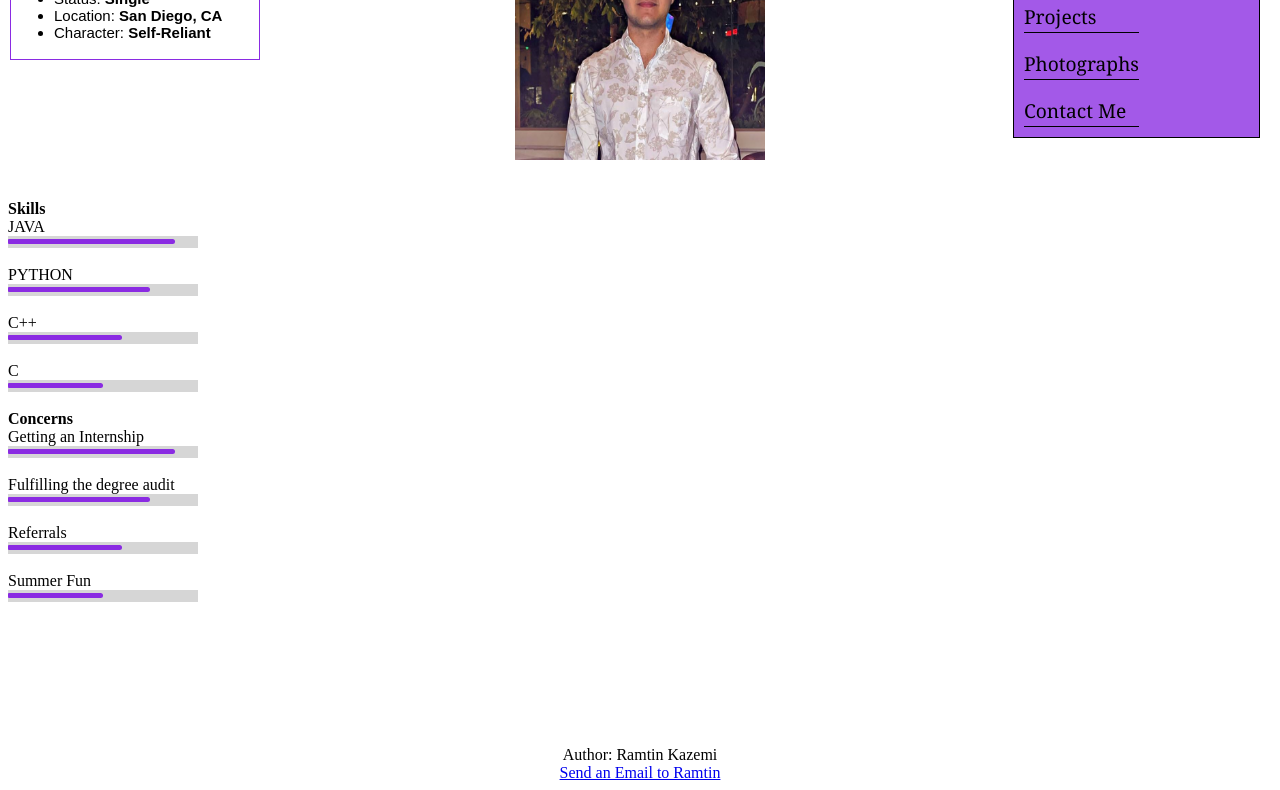
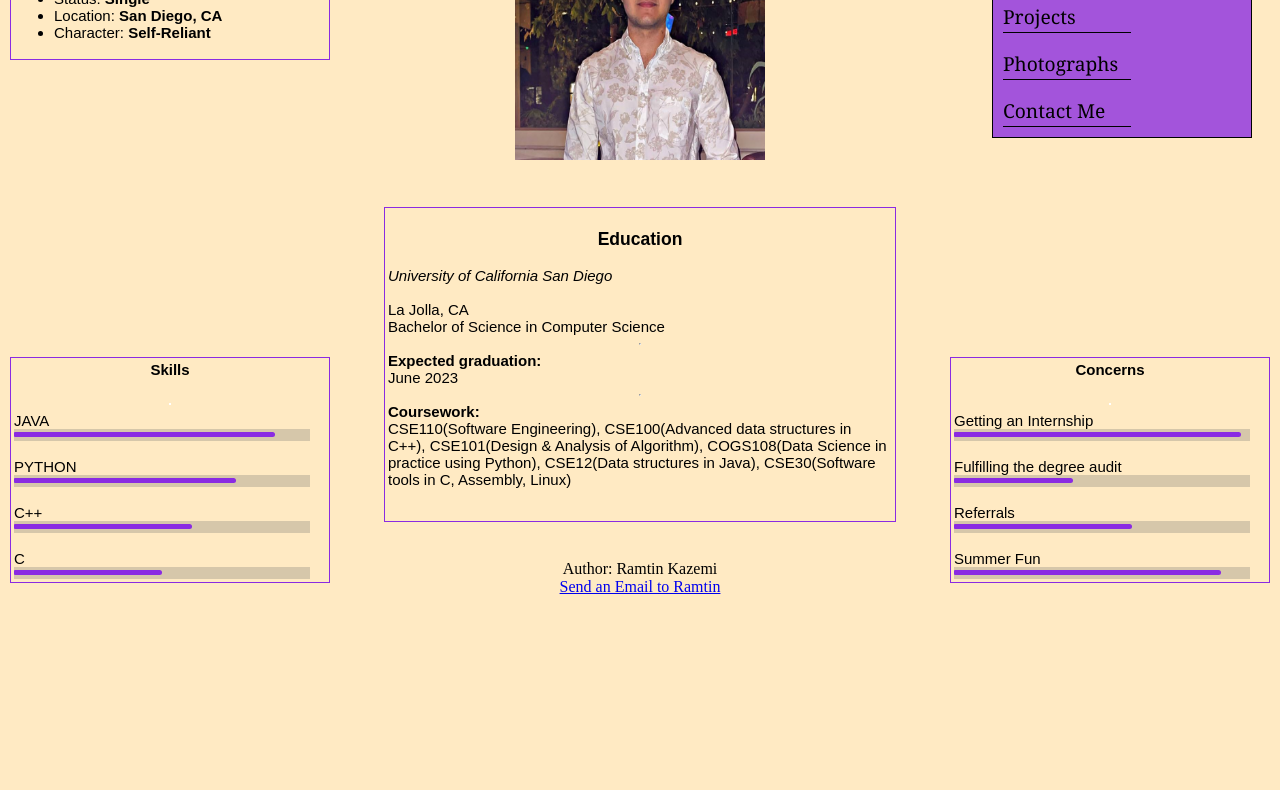
Before and after one commit to ramtinkazemi1/cse134B-HW4, a plain HTML site: page index.html in a window 1280 px wide. Shown: the part 193-983 px from the top of the page. After the commit the page ends 800 px from the top, so only its background shows below. Drawn offline with Linux system fonts and the light colour scheme.

Commit message:
Homepage delivery

```diff
--- a/index.html
+++ b/index.html
@@ -8,6 +8,10 @@
 <!--  link, template,-->
 
 <style>
+    body{
+        background-color: rgba(255, 166, 0, 0.234);
+    }
+
     header{
         background-color: rgba(137, 43, 226, 0.782);
         border: 2px solid #000;
@@ -22,10 +26,15 @@
         line-height: 20px;
         width: fit-content;
     }
+    ramtinPic{
+        justify-content: center;
+        left: 45%;
+        height: auto;
+    }
     #navBar{
         background-color: rgba(137, 43, 226, 0.782);
-        color: rgb(0, 0, 0);
-        width: fit-content;
+        width: max-content;
+        height: max-content;
         font-family: Georgia, 'Times New Roman', Times, serif;
         border: 1px solid black;
         list-style-type: none;
@@ -33,10 +42,12 @@
         display: block;
         line-height: 15px;
         padding: 10px;
+        width: 10%;
         padding-right: 120px;
         margin-right: 10px;
         position: absolute;
         right: 10px;
+        left: 77.5%;
         top: 120px;
     }
     #navOpt a {
@@ -46,11 +57,6 @@
         color: #000;
         padding: 8px 0px;
         text-decoration-line: none;
-      }
-
-      #navOpt a.active {
-        background-color: #04AA6D;
-        color: white;
       }
 
       #navOpt a:hover:not(.active) {
@@ -67,12 +73,33 @@
         border-color: blueviolet;
         background-color: transparent;
         font-family: fantasy;
+        width: fit-content;
         padding: 3px;
         font-size: 15px;
-        width: 250px;
+        width: 25%;
         position: absolute;
         left: 10px;
         top: 130px;
+    }
+
+    #edParagraph{
+        box-sizing: border-box;
+        display: grid;
+        border-style: solid;
+        border-width: 1px;
+        border-color: blueviolet;
+        background-color: transparent;
+        font-family: fantasy;
+        width: fit-content;
+        height: max-content;
+        padding: 3px;
+        font-size: 15px;
+        width: 40%;
+        margin: 0 , auto;
+        position: absolute;
+        /*top: 370px;*/
+        top: 50%;
+        left: 30%;
     }
 
     .meter {
@@ -83,7 +110,7 @@
         border-bottom-left-radius: 0;
         padding-bottom: 7px;
         padding-top: 3px;
-        width: 15%;
+        width: 95%;
     }
     .meter > span {
         display: block;
@@ -98,7 +125,45 @@
         overflow: hidden;
       }
 
+      #skillDiv{
+        box-sizing: border-box;
+        display: grid;
+        border-style: solid;
+        border-width: 1px;
+        border-color: blueviolet;
+        background-color: transparent;
+        font-family: fantasy;
+        width: fit-content;
+        padding: 3px;
+        font-size: 15px;
+        width: 25%;
+        position: absolute;
+        left: 10px;
+        top: 550px;
+      }
+      #concernDiv{
+        box-sizing: border-box;
+        display: grid;
+        border-style: solid;
+        border-width: 1px;
+        border-color: blueviolet;
+        background-color: transparent;
+        font-family: fantasy;
+        width: fit-content;
+        padding: 3px;
+        font-size: 15px;
+        width: 25%;
+        position: absolute;
+        right: 10px;
+        top: 550px;
+      }
+      #footer{
+        position:relative;
+        bottom:0;
+        justify-content: center;
+      }
 </style>
+
 <body>
     <header>
         <center><h3 id="h3"><b>RAMTIN KAZEMI</b></h3></center>
@@ -106,9 +171,7 @@
 
     <main>
         <center>
-            <picture id="ramtinsPic">
-                <img src="Media/ax.png" alt="ramtin kazemi" width="250" height="250">
-            </picture>
+            <img id="ramtinPic" src="Media/ax.png" alt="ramtin kazemi" width="250" height="250">
         </center>
 
         <section>
@@ -136,8 +199,23 @@
         <br />
         <br />
 
-        <caption><b>Skills</b></caption>
+
+        <div id="edParagraph">
+            <center><h3>Education</h3></center>
+            <em>University of California San Diego</em><br>La Jolla, CA<br>
+                Bachelor of Science in Computer Science<br><hr>
+                <b>Expected graduation:</b> June 2023<br><hr>
+                <b>Coursework:</b> CSE110(Software Engineering),
+                 CSE100(Advanced data structures in C++),
+                 CSE101(Design & Analysis of Algorithm),
+                 COGS108(Data Science in practice using Python),
+                 CSE12(Data structures in Java), CSE30(Software tools in C, Assembly, Linux)
+                </p>
+        </div>
+
         <div id="skillDiv">
+            <center><caption><b>Skills</b></caption></center><br>
+            <hr color="white">
             <caption>JAVA</caption><br>
             <div class="meter">
                 <span style="width: 88%"></span><br></div><br>
@@ -155,15 +233,17 @@
                 <span style="width: 50%"></span><br></div>
         </div><br>
 
-        <caption><b>Concerns</b></caption>
         <div id="concernDiv">
+            <center><caption><b>Concerns</b></caption></center><br>
+            <hr color="white">
             <caption>Getting an Internship</caption>
             <div class="meter">
-                <span style="width: 88%"></span><br></div><br>
+
+                <span style="width: 97%"></span><br></div><br>
             <caption>Fulfilling the degree audit</caption>
             <div class="meter">
 
-                <span style="width: 75%"></span><br></div><br>
+                <span style="width: 40%"></span><br></div><br>
             <caption>Referrals</caption>
             <div class="meter">
 
@@ -171,16 +251,14 @@
             <caption>Summer Fun</caption>
             <div class="meter">
 
-                <span style="width: 50%"></span><br></div>
+                <span style="width: 90%"></span><br></div>
         </div>
 
-    </main><br><br><br><br><br><br><br><br>
+    </main><br><br><br><br><br><br><br><br><br><br><br><br><br><br><br><br><br><br><br>
 
-
-
-    <footer>
-        <center>Author: Ramtin Kazemi</center>
-        <center><a href="mailto:ramkazemi@yahoo.com">Send an Email to Ramtin</a></center>
+    <footer id="footer">
+        <center>Author: Ramtin Kazemi<br>
+        <a href="mailto:ramkazemi@yahoo.com">Send an Email to Ramtin</a></center>
       </footer>
 </body>
 
```
Also changed, not shown: Biography.html (+5 -3 lines).
